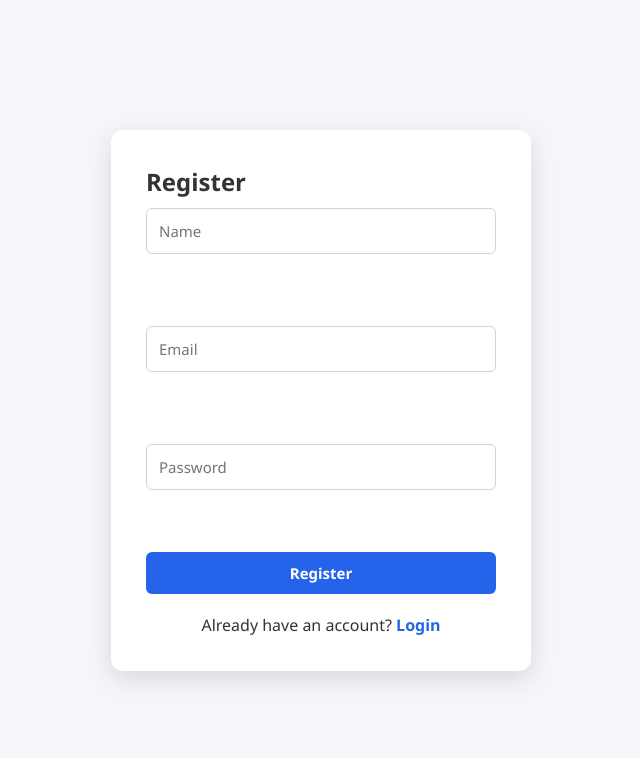
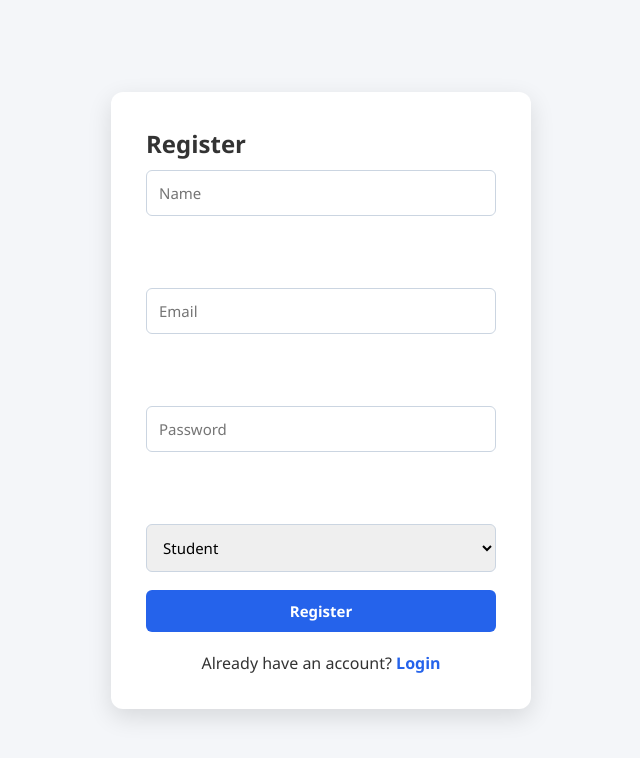
Before and after one commit to amogh429/Student-Course-Management-System, a React app in the folder Frontend/: page /register in a window 1280 px wide. Shown: the top 758 px of the page, without its empty margins (319-959 px from the left). Built offline with nearby package versions, Linux system fonts and the light colour scheme; no server answers; the HTML template or start-up script is replaced by a standard one.

Commit message:
feat: Imporve Register Page

```diff
--- a/Frontend/src/pages/Register.jsx
+++ b/Frontend/src/pages/Register.jsx
@@ -9,6 +9,7 @@ function Register() {
     name: "",
     email: "",
     password: "",
+    role: "Student",
   });
 
   const handleChange = (e) => {
@@ -68,6 +69,11 @@ function Register() {
           <br />
           <br />
 
+          <select name="role" value={formData.role} onChange={handleChange}>
+            <option value="Student">Student</option>
+            <option value="Admin">Admin</option>
+          </select>
+
           <button type="submit" className="auth-btn">
             Register
           </button>
```
